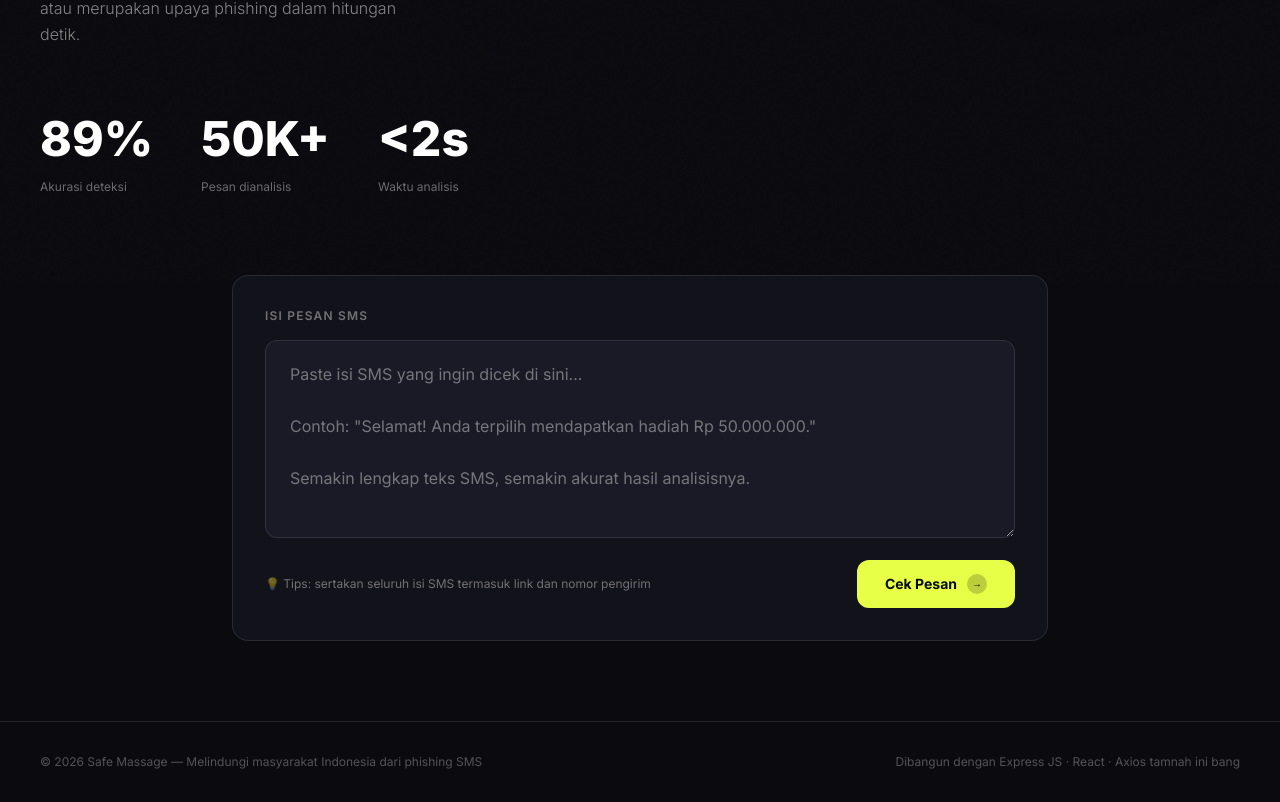
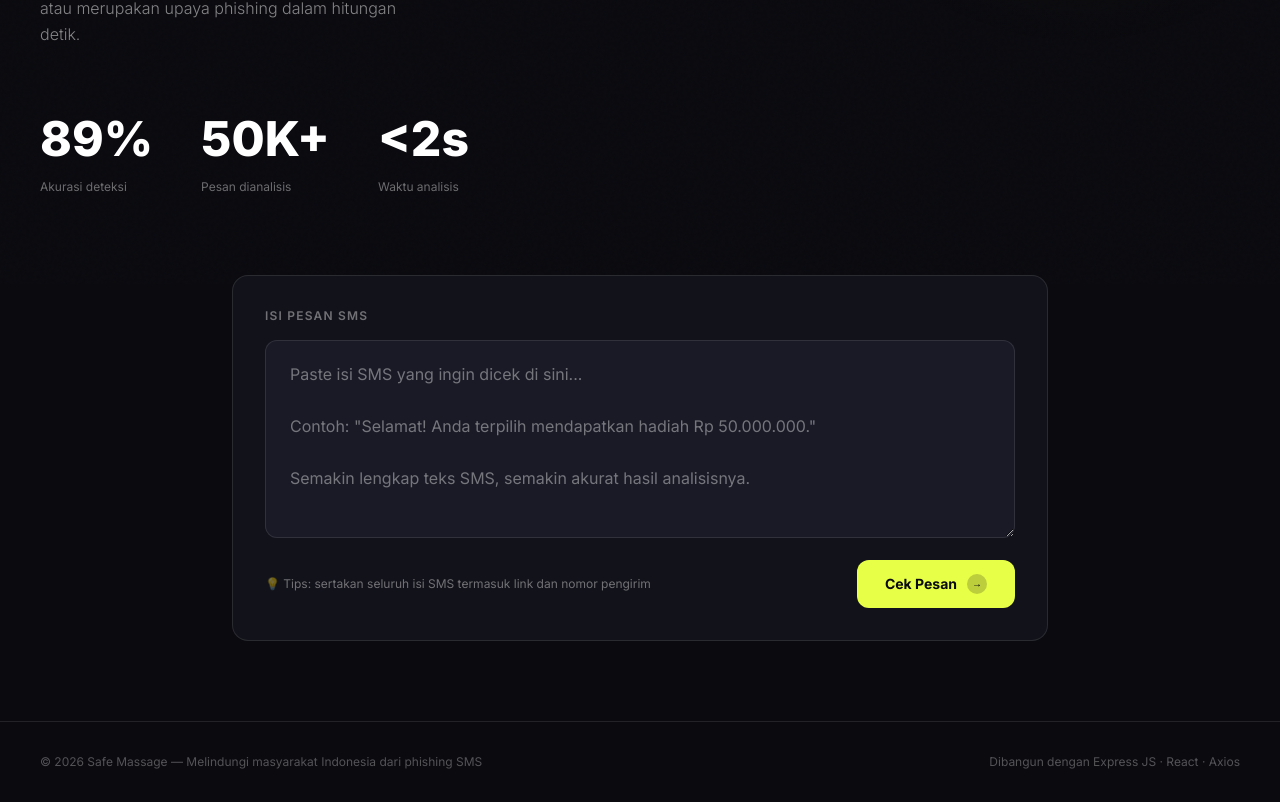
Before and after one commit to EvanAkbarudin/dicoding-frontned, a React (Vite) app: page / in a window 1280 px wide. Shown: the part 516-1318 px from the top of the page. Built offline with nearby package versions, Linux system fonts and the light colour scheme; no server answers.

Commit message:
ubah balik

```diff
--- a/src/components/Footer.jsx
+++ b/src/components/Footer.jsx
@@ -2,7 +2,7 @@ export default function Footer() {
   return (
     <footer className="border-t border-gray-300 dark:border-white/10 px-10 py-8 flex items-center justify-between max-w-7xl mx-auto w-full bg-white dark:bg-[#0a0a0f] transition-colors duration-300">
       <p className="text-xs text-gray-600 dark:text-white/30 font-sans">© 2026 Safe Massage — Melindungi masyarakat Indonesia dari phishing SMS</p>
-      <p className="text-xs text-gray-600 dark:text-white/30 font-sans">Dibangun dengan Express JS · React · Axios tamnah ini bang</p>
+      <p className="text-xs text-gray-600 dark:text-white/30 font-sans">Dibangun dengan Express JS · React · Axios </p>
     </footer>
   );
 }
```
